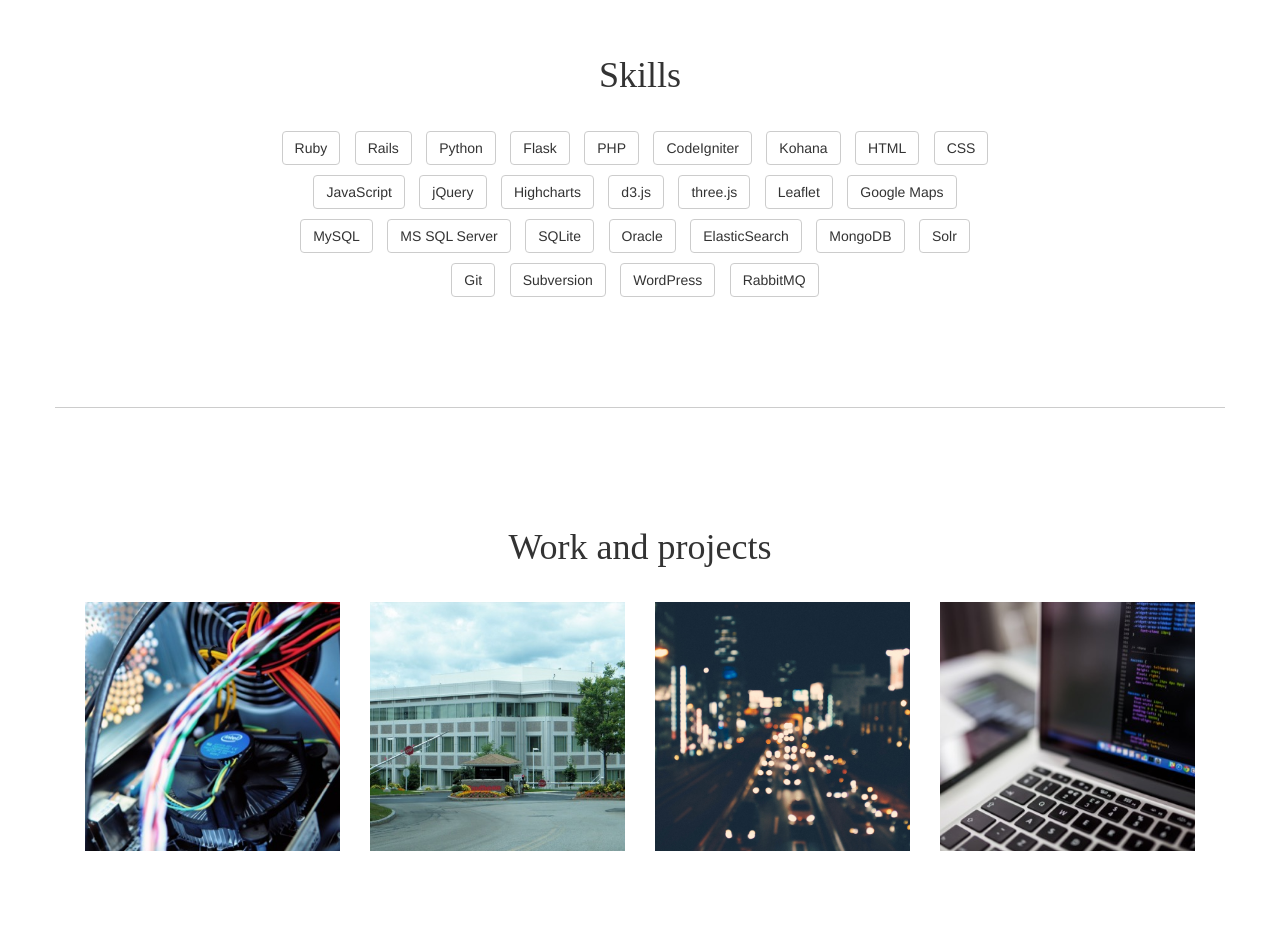
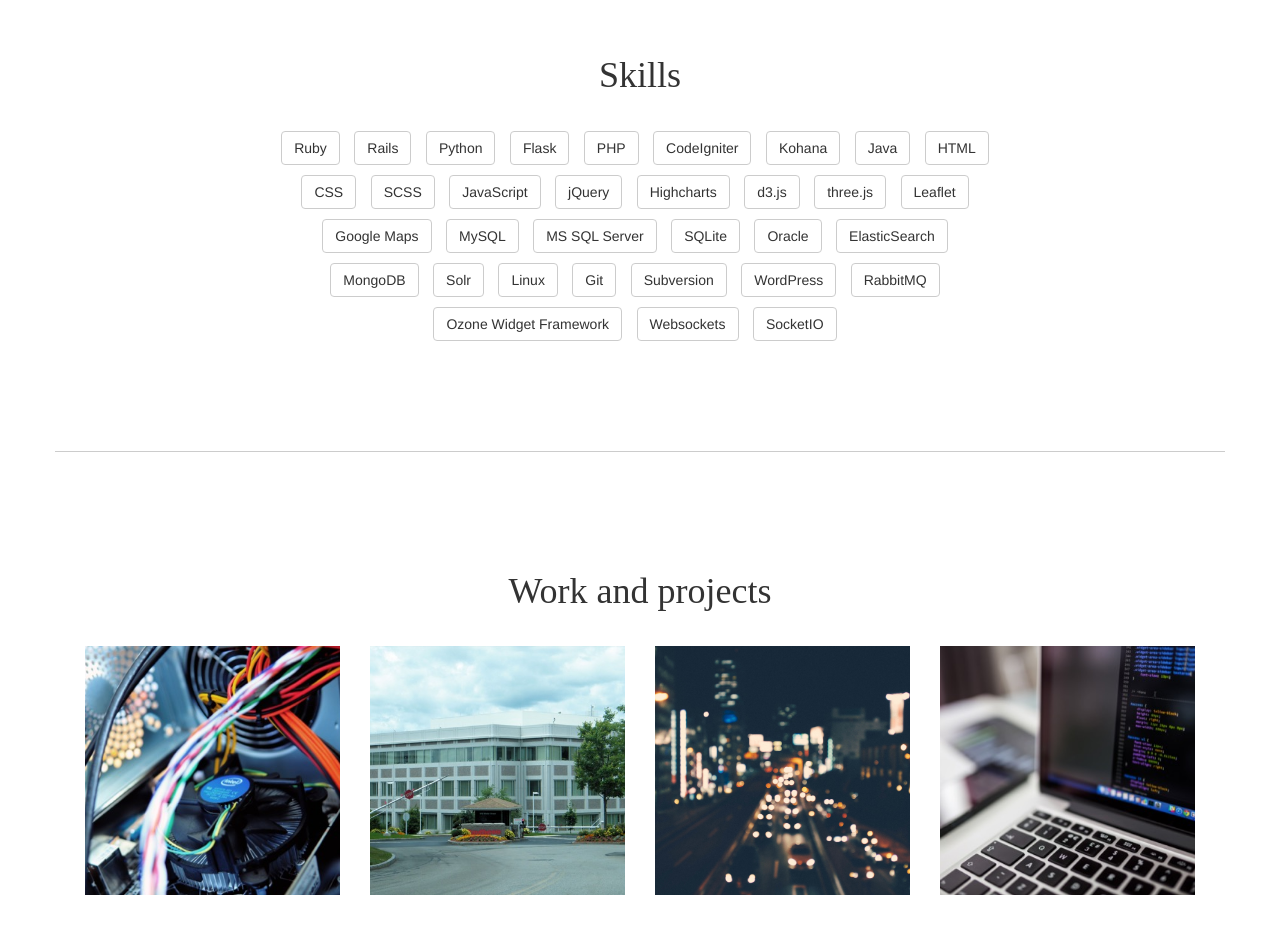
Before and after one commit to joshporter1/joshporter1.github.io, a plain HTML site: page index.html in a window 1280 px wide. Shown: the part 1100-2028 px from the top of the page. Drawn offline with nearby package versions, Linux system fonts and the light colour scheme; files that its build step writes are made by us from their sources.

Commit message:
updated links in skills

```diff
--- a/index.html
+++ b/index.html
@@ -83,33 +83,39 @@
       <h1>Skills</h1>
       <div class="row">
         <div class="col-sm-8 col-sm-offset-2" id="skills-container">
-          <button class="btn btn-default skill-language">Ruby</button>
-          <button class="btn btn-default skill-framework">Rails</button>
-          <button class="btn btn-default skill-language">Python</button>
-          <button class="btn btn-default skill-framework">Flask</button>
-          <button class="btn btn-default skill-language">PHP</button>
-          <button class="btn btn-default skill-framework">CodeIgniter</button>
-          <button class="btn btn-default skill-framework">Kohana</button>
-          <button class="btn btn-default skill-language">HTML</button>
-          <button class="btn btn-default skill-language">CSS</button>
-          <button class="btn btn-default skill-language">JavaScript</button>
-          <button class="btn btn-default skill-library">jQuery</button>
-          <button class="btn btn-default skill-library">Highcharts</button>
-          <button class="btn btn-default skill-library">d3.js</button>
-          <button class="btn btn-default skill-library">three.js</button>
-          <button class="btn btn-default skill-library">Leaflet</button>
-          <button class="btn btn-default skill-library">Google Maps</button>
-          <button class="btn btn-default skill-database">MySQL</button>
-          <button class="btn btn-default skill-database">MS SQL Server</button>
-          <button class="btn btn-default skill-database">SQLite</button>
-          <button class="btn btn-default skill-database">Oracle</button>
-          <button class="btn btn-default skill-database">ElasticSearch</button>
-          <button class="btn btn-default skill-database">MongoDB</button>
-          <button class="btn btn-default skill-database">Solr</button>
-          <button class="btn btn-default skill-other">Git</button>
-          <button class="btn btn-default skill-other">Subversion</button>
-          <button class="btn btn-default skill-framework">WordPress</button>
-          <button class="btn btn-default skill-other">RabbitMQ</button>
+          <a href="http://ruby-lang.org" target="_BLANK" class="btn btn-default skill-language">Ruby</a>
+          <a href="http://rubyonrails.org" target="_BLANK" class="btn btn-default skill-framework">Rails</a>
+          <a href="http://python.org" target="_BLANK" class="btn btn-default skill-language">Python</a>
+          <a href="http://flask.pocoo.org" target="_BLANK" class="btn btn-default skill-framework">Flask</a>
+          <a href="http://php.net" target="_BLANK" class="btn btn-default skill-language">PHP</a>
+          <a href="http://codeigniter.com" target="_BLANK" class="btn btn-default skill-framework">CodeIgniter</a>
+          <a href="http://kohanaframework.org" target="_BLANK" class="btn btn-default skill-framework">Kohana</a>
+          <a href="http://docs.oracle.com/en/java/" target="_BLANK" class="btn btn-default skill-language">Java</a>
+          <a href="http://w3.org" target="_BLANK" class="btn btn-default skill-language">HTML</a>
+          <a href="http://developer.mozilla.org/en-US/docs/Web/CSS" target="_BLANK" class="btn btn-default skill-language">CSS</a>
+          <a href="http://sass-lang.com" target="_BLANK" class="btn btn-default skill-language">SCSS</a>
+          <a href="http://developer.mozilla.org/en-US/docs/Web/JavaScript" target="_BLANK" class="btn btn-default skill-language">JavaScript</a>
+          <a href="http://jquery.com" target="_BLANK" class="btn btn-default skill-library">jQuery</a>
+          <a href="http://highcharts.com" target="_BLANK" class="btn btn-default skill-library">Highcharts</a>
+          <a href="http://d3js.org" target="_BLANK" class="btn btn-default skill-library">d3.js</a>
+          <a href="http://threejs.org" target="_BLANK" class="btn btn-default skill-library">three.js</a>
+          <a href="http://leafletjs.com" target="_BLANK" class="btn btn-default skill-library">Leaflet</a>
+          <a href="http://developers.google.com/maps" target="_BLANK" class="btn btn-default skill-library">Google Maps</a>
+          <a href="http://mysql.com" target="_BLANK" class="btn btn-default skill-database">MySQL</a>
+          <a href="http://microsoft.com/en-us/server-cloud/products/sql-server/" target="_BLANK" class="btn btn-default skill-database">MS SQL Server</a>
+          <a href="http://sqlite.org" target="_BLANK" class="btn btn-default skill-database">SQLite</a>
+          <a href="http://docs.oracle.com/cd/B19306_01/server.102/b14220/intro.htm" target="_BLANK" class="btn btn-default skill-database">Oracle</a>
+          <a href="http://elasticsearch.org" target="_BLANK" class="btn btn-default skill-database">ElasticSearch</a>
+          <a href="http://mongodb.com" target="_BLANK" class="btn btn-default skill-database">MongoDB</a>
+          <a href="http://lucene.apache.org/solr" target="_BLANK" class="btn btn-default skill-database">Solr</a>
+          <a href="http://ubuntu.com" target="_BLANK" class="btn btn-default skill-os">Linux</a>
+          <a href="http://github.com/joshporter1" target="_BLANK" class="btn btn-default skill-other">Git</a>
+          <a href="http://subversion.apache.org" target="_BLANK" class="btn btn-default skill-other">Subversion</a>
+          <a href="http://wordpress.org" target="_BLANK" class="btn btn-default skill-framework">WordPress</a>
+          <a href="http://rabbitmq.com" target="_BLANK" class="btn btn-default skill-other">RabbitMQ</a>
+          <a href="http://ozone-development.github.io" target="_BLANK" class="btn btn-default skill-framework">Ozone Widget Framework</a>
+          <a href="http://developer.mozilla.org/en-US/docs/Web/API/WebSockets_API" target="_BLANK" class="btn btn-default skill-other">Websockets</a>
+          <a href="http://socket.io" target="_BLANK" class="btn btn-default skill-other">SocketIO</a>
         </div>
       </div>
       <pre class="text-left hide">
```
